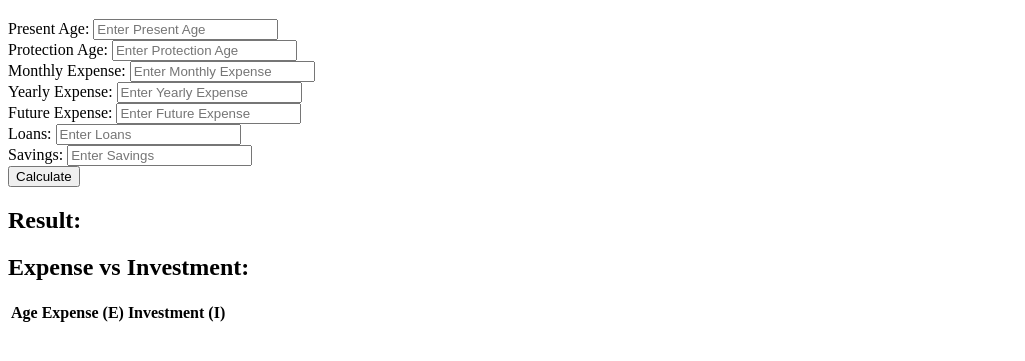
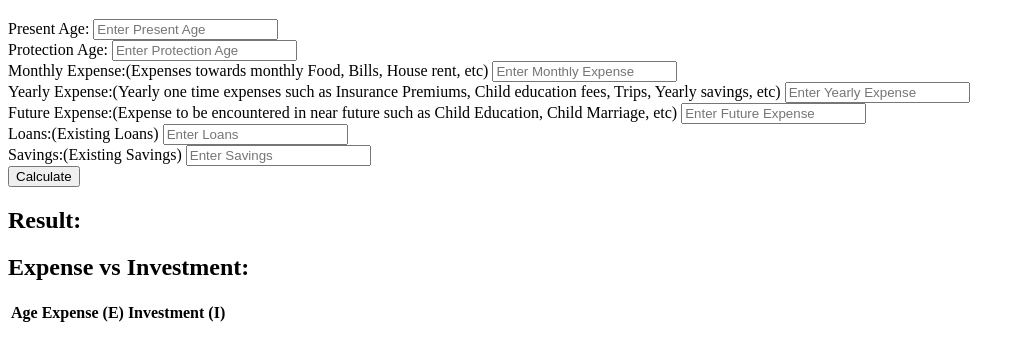
Before and after one commit to Mandar1198/Life_cover-calculator, a plain HTML site: page index.html in a window 1280 px wide. Shown: the part 61-422 px from the top of the page, without its empty margins (0-1025 px from the left). Drawn offline with Linux system fonts and the light colour scheme.

Commit message:
Update index.html

```diff
--- a/index.html
+++ b/index.html
@@ -11,19 +11,19 @@
   <label for="protectionAge">Protection Age:</label>
   <input type="number" id="protectionAge" placeholder="Enter Protection Age"><br>
 
-  <label for="monthlyExpense">Monthly Expense:</label>
+  <label for="monthlyExpense">Monthly Expense:(Expenses towards monthly Food, Bills, House rent, etc)</label>
   <input type="number" id="monthlyExpense" placeholder="Enter Monthly Expense"><br>
 
-  <label for="yearlyExpense">Yearly Expense:</label>
+  <label for="yearlyExpense">Yearly Expense:(Yearly one time expenses such as Insurance Premiums, Child education fees, Trips, Yearly savings, etc)</label>
   <input type="number" id="yearlyExpense" placeholder="Enter Yearly Expense"><br>
 
-  <label for="futureExpense">Future Expense:</label>
+  <label for="futureExpense">Future Expense:(Expense to be encountered in near future such as Child Education, Child Marriage, etc)</label>
   <input type="number" id="futureExpense" placeholder="Enter Future Expense"><br>
 
-  <label for="loans">Loans:</label>
+  <label for="loans">Loans:(Existing Loans)</label>
   <input type="number" id="loans" placeholder="Enter Loans"><br>
 
-  <label for="savings">Savings:</label>
+  <label for="savings">Savings:(Existing Savings)</label>
   <input type="number" id="savings" placeholder="Enter Savings"><br>
 
   <button onclick="calculateCover()">Calculate</button>
```
